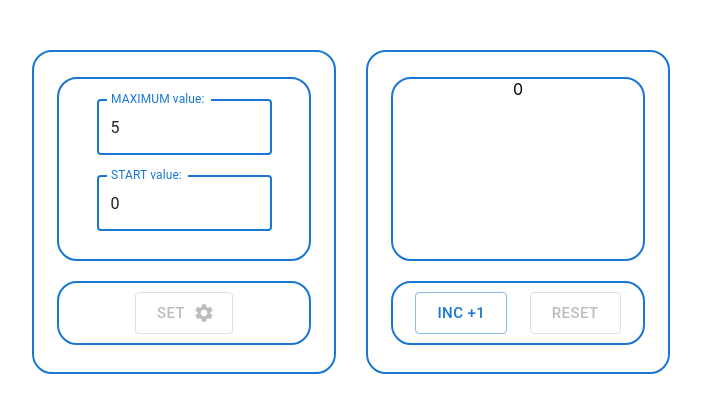
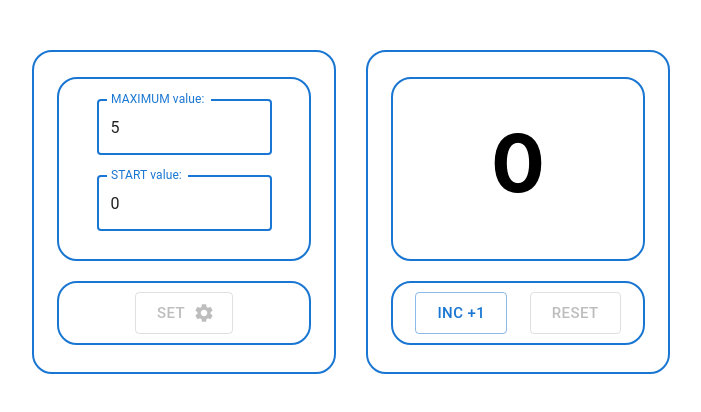
Before and after one commit to EgorKirillov/counter2, a React (Create React App) app: page / in a window 1280 px wide. Shown: the top 412 px of the page, without its empty margins (274-975 px from the left). Built offline with nearby package versions, Linux system fonts and the light colour scheme.

Commit message:
first variant counter comlited

```diff
--- a/src/components/DisplayCounter/Counter.module.css
+++ b/src/components/DisplayCounter/Counter.module.css
@@ -5,7 +5,8 @@
     height: 320px;
     border-radius: 20px;
     margin-right: 30px;
- }
+}
+
 .defaultClass {
     border: 2px solid #1976d2;
     width: 250px;
@@ -15,15 +16,9 @@
     margin-top: 25px;
     border-radius: 20px;
 }
+
 .error {
-    border: 2px solid #1976d2;
-    width: 250px;
-    height: 180px;
-    margin-left: auto;
-    margin-right: auto;
-    margin-top: 25px;
-    border-radius: 20px;
-    font-size: 16px;
+    font-size: 30px;
     font-weight: 700;
     color: #1976d2;
 }
@@ -42,76 +37,17 @@
     border-radius: 20px;
 }
 
-
-/*
-.conteiner {
-    border: 3px solid greenyellow; !*#35f;*!
-    width: 300px;
-    height: 320px;
-    border-radius: 10px;
-    display: inline-block;
-}
-
-.buttonConteiner {
-
-    display: flex;
-
-    justify-content: space-evenly;
-    align-items: center;
-    margin-top: 5px;
-    margin-left: auto;
-    margin-right: auto;
-    border: 3px solid #35f;
-    width: 250px;
-    height: 100px;
-    border-radius: 10px;
-
-}
-.error {
-    border: 3px solid #35f;
-    width: 250px;
-    height: 150px;
-    margin-left: auto;
-    margin-right: auto;
-    margin-top: 25px;
-    border-radius: 10px;
-    font-size: 16px;
-    font-weight: 600;
-
-}
-
 .red {
     color: red;
 }
 
-.defaultClass {
-    border: 3px solid #35f;
-    width: 250px;
-    height: 150px;
-    margin-left: auto;
-    margin-right: auto;
-    margin-top: 25px;
-    border-radius: 10px;
+.numberClass {
+    margin-top: 35px;
     font-size: 80px;
-    font-weight: 600
-
+    font-weight: 700;
+    user-select: none;
 }
 
-.buttonClass {
+.numberClass p {
     margin-top: 10px;
-    margin-bottom: 10px;
-    appearance: none;
-    border: 3px solid #35f ;
-    border-radius: 10px;
-    background: green;
-    color: #fff;
-    padding: 20px 22px;
-    font-size: 30px;
-    margin-left: 10px;
-    font-weight: 600
 }
-.buttonClass:disabled {
-    color: dimgray;
-    border: 3px solid cornflowerblue ;
-}
-*/
--- a/src/components/DisplayCounter/Counter.tsx
+++ b/src/components/DisplayCounter/Counter.tsx
@@ -1,33 +1,32 @@
-import React, {useState} from 'react';
+import React from 'react';
 import s from './Counter.module.css'
 import CounterValue from "./counterValue";
-import MyButton from "../MyButton";
 import {Button} from "@mui/material";
+
 type CounterPropsType = {
     currentValue: number
     startValue: number
     maxValue: number
-    increaseValue:()=>void
-    resetValue: ()=>void
+    increaseValue: () => void
+    resetValue: () => void
     errorText: "" | "incorrect 'START value'" | "incorrect 'MAX' and 'START' value" | "press 'set' to confirm setting"
-
 }
 
-const Counter = (props:CounterPropsType) => {
+const Counter = (props: CounterPropsType) => {
 
-    let classValue = `${s.defaultClass} ${(props.currentValue === props.maxValue) ? s.red : ""}`
-    let errorClass= s.error
-    let disabledIncButton=(props.currentValue === props.maxValue && props.errorText === "")
-    let disabledResetButton=(props.currentValue === props.startValue && props.errorText === "")
-
+    let number = `${s.numberClass} ${(props.currentValue === props.maxValue) ? s.red : ""}`
+    let errorClass = `${s.error} ${(props.errorText !== "press 'set' to confirm setting") ? s.red : ""}`
+    let disabledIncButton = (props.currentValue === props.maxValue || props.errorText !== "")
+    let disabledResetButton = (props.currentValue === props.startValue || props.errorText !== "")
 
     return (
         <div className={s.conteiner}>
-            { (!props.errorText)
-                ?<CounterValue className={classValue} value={props.currentValue}/>
-                :<CounterValue className={errorClass} value={props.errorText}/>
-            }
-            {/*<CounterValue className={classValue} value={props.currentValue}/>*/}
+            <div className={s.defaultClass}>
+                {(!props.errorText)
+                    ? <CounterValue className={number} value={props.currentValue}/>
+                    : <CounterValue className={errorClass} value={props.errorText}/>
+                }
+            </div>
 
             <div className={s.buttonGroup}>
                 <Button size={"large"}
--- a/src/components/DisplayCounter/counterValue.tsx
+++ b/src/components/DisplayCounter/counterValue.tsx
@@ -8,9 +8,8 @@ type  PropsType = {
 const CounterValue: React.FC<PropsType> = ({value,className}) => {
     return (
         <div className={className}>
-            {value}
+            <p>{value}</p>
         </div>
-
     );
 };
 
--- a/src/components/SettingCounter/SettingCounter.module.css
+++ b/src/components/SettingCounter/SettingCounter.module.css
@@ -20,19 +20,12 @@
 }
 
 .input {
-    /*display: block;*/
     margin-left: auto;
     margin-right: auto;
-    /*margin-top: 20px;*/
     width: 70%;
-    /*padding: 5px;*/
     margin-top: 20px;
+}
 
-    /*background-color: cadetblue;*/
-}
-.input1 {
-    /*background-color: #eee;*/
-}
 .buttonGroup {
     display: flex;
     flex-direction: row;
@@ -46,63 +39,3 @@
     height: 60px;
     border-radius: 20px;
 }
-
-/*
-.conteiner {
-    border: 3px solid greenyellow; !*#35f;*!
-    width: 300px;
-    height: 320px;
-    border-radius: 10px;
-    display: inline-block;
-
-}
-
-.buttonConteiner {
-
-    display: flex;
-    flex-direction: row;
-    justify-content: stretch;
-    margin-top: 5px;
-    margin-left: auto;
-    margin-right: auto;
-    border: 3px solid #35f;
-    width: 250px;
-    height: 100px;
-    border-radius: 10px;
-
-}
-
-.red {
-    color: red;
-}
-
-.defaultClass {
-    border: 3px solid #35f;
-    width: 250px;
-    height: 150px;
-    margin-left: auto;
-    margin-right: auto;
-    margin-top: 25px;
-    border-radius: 10px;
-    font-size: 80px;
-    font-weight: 600
-}
-
-.buttonClass {
-    margin-top: 10px;
-    margin-bottom: 10px;
-    appearance: none;
-    border: 3px solid #35f ;
-    border-radius: 10px;
-    background: green;
-    color: #fff;
-    padding: 20px 22px;
-    font-size: 30px;
-    margin-left: 10px;
-    font-weight: 600
-}
-.buttonClass:disabled {
-    color: dimgray;
-    border: 3px solid cornflowerblue ;
-}
-*/
--- a/src/components/SettingCounter/SettingCounter.tsx
+++ b/src/components/SettingCounter/SettingCounter.tsx
@@ -1,7 +1,6 @@
-import React, {ChangeEvent, useState} from 'react';
+import React, {ChangeEvent} from 'react';
 import s from './SettingCounter.module.css'
 import SettingsIcon from '@mui/icons-material/Settings';
-import MyButton from "../MyButton";
 import {Button, TextField} from "@mui/material";
 
 type SettingCounterPropsType = {
@@ -16,11 +15,6 @@ type SettingCounterPropsType = {
 }
 
 export const SettingCounter: React.FC<SettingCounterPropsType> = ({maxValue, startValue, ...props}) => {
-    // const [value, setValue] = useState<number>(0)
-    // const addValue = () => setValue(value + 1)
-    // const resetValue = () => setValue(0)
-    // let classValue = `${s.defaultClass} ${(value === 10) ? s.red : ""}`
-
 
     function onChangeMaxValueHandler(e: ChangeEvent<HTMLInputElement>) {
         if (e.currentTarget) {
@@ -34,13 +28,9 @@ export const SettingCounter: React.FC<SettingCounterPropsType> = ({maxValue, sta
         }
     }
 
-
-    let errorWarning = (props.errorText) ? true : false
     return (
         <div className={s.conteiner}>
-
             <div className={s.defaultClass}>
-
                 <div className={s.input}><TextField
                     key={1}
                     error={props.errorMax}
@@ -67,12 +57,6 @@ export const SettingCounter: React.FC<SettingCounterPropsType> = ({maxValue, sta
                         onChange={onChangeStartValueHandler}
                     /></div>
             </div>
-            {/* <div>
-                <p>max value:</p>
-                <input type="number" value={maxValue} onChange={onChangeMaxValueHandler}/>
-                <p>start value:</p>
-                <input type="number" value={startValue} onChange={onChangeStartValueHandler}/>
-            </div>*/}
 
             <div className={s.buttonGroup}><Button endIcon={<SettingsIcon/>} size={"large"} variant="outlined"
                                                    disabled={props.errorText !== "press 'set' to confirm setting"}
```
Also changed, not shown: src/App.tsx (+2 -12 lines).
